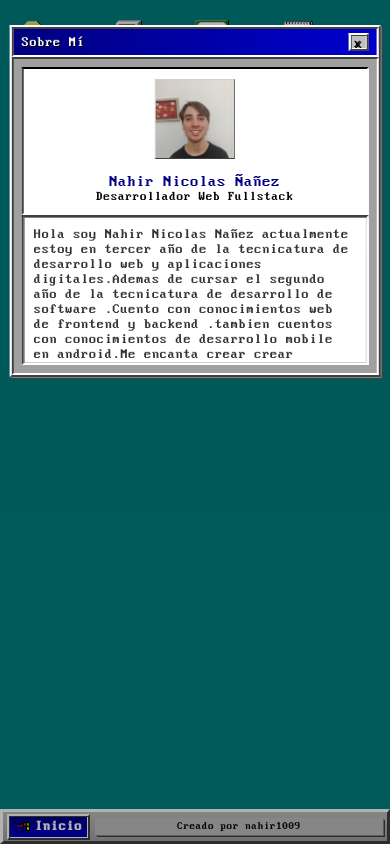
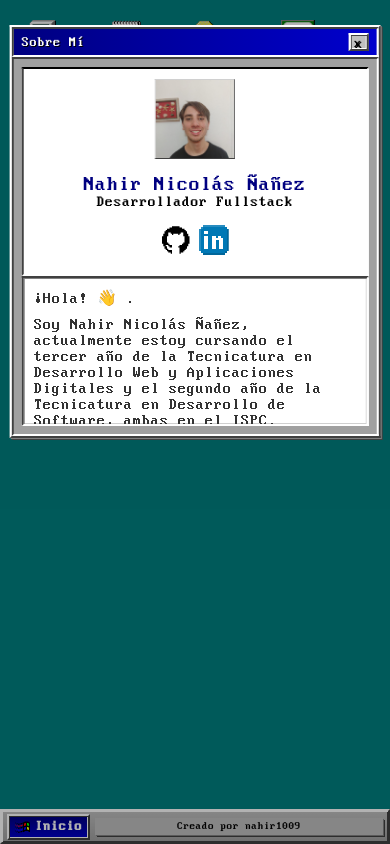
Before and after one commit to nahir1009/Mi-Portafolio, a plain HTML site: page index.html in a window 390 px wide. Drawn offline with Linux system fonts and the light colour scheme.

Commit message:
diseño responsive implementado y completo modal sobre mí

```diff
--- a/estilos.css
+++ b/estilos.css
@@ -18,14 +18,17 @@
     padding: 0;
     box-sizing: border-box;
 }
+
 body, html {
     margin: 0;
     padding: 0;
     background: #008080;
     font-family: 'Perfect DOS VGA 437 win';
     user-select: none;
+    cursor: url('./img/arrow.cur'), auto;
 
 }
+
 
 /* --- Variables CSS tamaños y espacio responsive --- */
 :root {
@@ -53,6 +56,10 @@ body, html {
     --icono-gap-extra-mobile: 30px;
     --icono-texto-margin-top-mobile: 2px;
 }
+h1{
+    display: none;
+}
+
 
 /*Navbar estilos*/
 .navbar {
@@ -71,7 +78,9 @@ body, html {
     display: inline-block;
     font-size: var(--icono-fuente-size-desktop);
     font-weight: bold;
+    cursor: url('./img/mano.cur'), pointer;
 }
+
 .icono img {
     width: var(--icono-img-size-desktop);
     height: var(--icono-img-size-desktop);
@@ -80,7 +89,7 @@ body, html {
 }
 .icono span {
     display: block;
-    margin-top: var(--icono-texto-margin-top-desktop);
+    margin-top: 10px;
     text-align: center;
 }
 
@@ -102,6 +111,7 @@ body, html {
     font-size: 0.875rem; /* equivale a 14px */
     display: none;
     z-index: 100;
+    cursor: url('./img/mano.cur'), pointer;
 
 }
 .barra-titulo {
@@ -118,7 +128,8 @@ body, html {
     border-top: 2px solid #404040;
     border-left: 2px solid #404040;
     border-right: 2px solid white;
-    cursor: default;
+    cursor: url('./img/arrow.cur'), auto;
+
 }
 .barra-titulo-texto p {
     font-size: 0.875rem;
@@ -147,6 +158,7 @@ body, html {
     color: white;
     border-color: red;
     box-shadow: none;
+    cursor: url('./img/mano.cur'), pointer;
 }
 .ventana-principal {
     background: #ffffff;
@@ -168,6 +180,7 @@ body, html {
     display: none;
     z-index: 50;
     cursor: pointer;
+    cursor: url('./img/mano.cur'), pointer;
 }
 /* Muestro ventanas y fondo cuando checkbox está activo */
 input[id^="modal-"]:checked + .ventana,
@@ -211,7 +224,7 @@ input[id^="modal-"]:checked + .ventana + label {
     border-left-color: white;
     border-bottom-color: #404040;
     border-right-color: #404040;
-    cursor: pointer;
+    cursor: url('./img/mano.cur'), pointer;
     user-select: none;
     box-shadow: 1px 1px #404040 inset, -1px -1px white inset;
     margin-right: 10px;
@@ -234,7 +247,7 @@ input[id^="modal-"]:checked + .ventana + label {
     width: 300px;
     text-align: center;
     box-shadow: 1px 1px #808080, 2px 2px #404040;
-    cursor: default;
+    cursor: url('./img/mano.cur'), pointer;
     user-select: none;
     font-size: 0.875rem; /* 14px */
 }
@@ -249,7 +262,7 @@ input[id^="modal-"]:checked + .ventana + label {
     border-bottom-color: white;
     border-right-color: white;
     box-shadow: inset 1px 1px #808080, inset -1px -1px #d0d0d0;
-    cursor: default;
+    cursor: url('./img/mano.cur'), pointer;
     user-select: none;
     font-size: 0.875rem;
 }
@@ -274,7 +287,7 @@ input[id^="modal-"]:checked + .ventana + label {
     width: var(--icono-contenedor-width-desktop);
     text-align: center;
     color: black;
-    cursor: pointer;
+    cursor: url('./img/mano.cur'), pointer;
     user-select: none;
     font-size: var(--icono-fuente-size-desktop);
 }
@@ -282,7 +295,7 @@ input[id^="modal-"]:checked + .ventana + label {
     width: var(--icono-img-size-desktop);
     height: var(--icono-img-size-desktop);
     display: block;
-    margin: 0 auto;
+    margin: 10px auto;
 }
 .icono-extra span {
     display: block;
@@ -293,13 +306,19 @@ a{
     text-decoration: none;
     color: black;
     font-family:'Perfect DOS VGA 437 win' ;
+    cursor: url('./img/mano.cur'), pointer;
 }
+
+
 
 p {
     font-family:'Perfect DOS VGA 437 win';
-    font-size: 0.875rem;
+    font-size: 1rem;
 }
-
+.perfil-texto-imagen{
+    width:30px ;
+    height: auto;
+}
 /*formulario contacto*/
 #form-contacto {
     display: flex;
@@ -395,12 +414,21 @@ p {
     border-bottom-color: #404040;
     border-right-color: #404040;
 }
+.perfil-texto{
+    display: flex;
+    flex-direction: column;
+    align-items: center;
+    margin-bottom: 5px;
+}
+.perfil-imagenes{
+    margin-top: 15px;
+}
 .perfil-texto h2 {
-    font-size: 1.125rem;
+    font-size: 1.4rem;
     color: #000080;
 }
 .perfil-texto h3 {
-    font-size: 0.875rem;
+    font-size: 1.1rem;
     color: black;
     font-weight: normal;
 }
@@ -488,10 +516,10 @@ p {
         width: 80px;
     }
     .perfil-texto h2 {
-        font-size: 1rem;
+        font-size: 1.3rem;
     }
     .perfil-texto h3 {
-        font-size: 0.8125rem;
+        font-size: 0.95rem;
     }
     .texto-introduccion {
         max-height: 150px;
@@ -582,3 +610,26 @@ p {
         padding: 3px 5px;
     }
 }
+
+
+
+/* Scrollbar diseño  */
+::-webkit-scrollbar {
+  width: 16px;
+}
+
+::-webkit-scrollbar-track {
+  background: #c0c0c0; /* Gris clásico */
+  border: 2px solid #ffffff; /* Borde blanco */
+  box-shadow: inset 1px 1px 0 #000000;
+}
+
+::-webkit-scrollbar-thumb {
+  background-color: #808080; /* Gris oscuro */
+  border: 2px solid #ffffff; /* Borde blanco */
+  box-shadow: inset 1px 1px 0 #000000;
+}
+
+::-webkit-scrollbar-thumb:hover {
+  background-color: #a0a0a0; /* Gris claro */
+}
--- a/index.html
+++ b/index.html
@@ -10,21 +10,21 @@
 <body>
 <header>
   <nav class="navbar">
+    <label for="modal-sobremi" role="button" class="icono">
+      <img src="./img/computadora.png" alt="Sobre mí">
+      <span>Sobre mí</span>
+    </label>
+     <label for="modal-habilidades" role="button" class="icono">
+      <img src="./img/notahabilidades.png" alt="Proyectos">
+      <span>Habilidades</span>
+    </label>
     <label for="modal-proyectos" role="button" class="icono">
       <img src="./img/carpeta.png" alt="proyectos">
       <span>Proyectos</span>
     </label>
-    <label for="modal-sobremi" role="button" class="icono">
-      <img src="./img/computadora.png" alt="Sobre mí">
-      <span>Sobre mí</span>
-    </label>
     <label for="modal-certificados" role="button" class="icono">
       <img src="./img/certificate.png" alt="certficados">
       <span>Certificados</span>
-    </label>
-    <label for="modal-habilidades" role="button" class="icono">
-      <img src="./img/notahabilidades.png" alt="Proyectos">
-      <span>Habilidades</span>
     </label>
      <label for="modal-contacto" role="button" class="icono">
       <img src="./img/blogdenotas.png" alt="contacto">
@@ -33,6 +33,7 @@
   </nav>
 </header>
 <main>
+  <h1>Portafolio Retro Nahir</h1>
   <div class="iconos-extra">
     <div class="icono-extra">
       <img src="./img/papelera.png" alt="Papelera de reciclaje">
@@ -48,18 +49,7 @@
     </div>
   </div>
 
-  <input type="checkbox" id="modal-proyectos" hidden>
-  <div class="ventana">
-    <div class="barra-titulo">
-      <div class="barra-titulo-texto"><p>Proyectos</p></div>
-      <label for="modal-proyectos" class="barra-titulo-cerrar">x</label>
-    </div>
-    <div class="ventana-principal">
-      <p>Contenido del Portafolio</p>
-    </div>
-  </div>
-  <label for="modal-proyectos" class="modal-fondo"></label>
-
+  <!-- Modal SOBRE MI -->
   <input type="checkbox" id="modal-sobremi" hidden checked>
   <div class="ventana">
     <div class="barra-titulo">
@@ -70,16 +60,51 @@
       <div class="perfil-info">
         <img class="ventana-imagen" src="./img/imagen perfil.jpg" alt="Nahir Nicolas Ñañez">
         <div class="perfil-texto">
-        <h2>Nahir Nicolas Ñañez</h2>
-        <h3>Desarrollador Web Fullstack</h3>
+          <h2>Nahir Nicolás Ñañez</h2>
+          <h3>Desarrollador Fullstack</h3>
+          <div class="perfil-imagenes">
+            <a href="https://github.com/nahir1009" target="_blank"><img class="perfil-texto-imagen" src="./img/github.svg" ></a>
+            <a href="https://www.linkedin.com/in/nahir-%C3%B1a%C3%B1ez-63232b218/" target="_blank"><img class="perfil-texto-imagen" src="./img/linkedin.svg" alt=""></a>
+          </div>
         </div>
       </div>
       <div class="texto-introduccion">
-      <p>Hola soy Nahir Nicolas Nañez  actualmente estoy en tercer año de la tecnicatura de desarrollo web y aplicaciones digitales.Ademas de cursar el segundo año de la tecnicatura de desarrollo de software .Cuento con conocimientos web de frontend y backend .tambien cuentos con conocimientos de desarrollo mobile en android.Me encanta crear crear diseños unicos.</p>
+        <p>¡Hola! 👋 .</p>
+        <p>Soy Nahir Nicolás Ñañez, actualmente estoy cursando el tercer año de la Tecnicatura en Desarrollo Web y Aplicaciones Digitales y el segundo año de la Tecnicatura en Desarrollo de Software, ambas en el ISPC.</p>
+        <p>Me especializo en desarrollo web, abarcando tanto frontend como backend, utilizando tecnologías como HTML, CSS, JavaScript, Angular, Django y más. También cuento con experiencia en el desarrollo de aplicaciones móviles para Android.</p>
+        <p>Soy una persona proactiva, con una gran pasión por la creatividad y el diseño único, que busca transformar ideas en productos digitales innovadores y funcionales. Siempre estoy en búsqueda de nuevos desafíos y oportunidades para aprender y crecer profesionalmente.</p>
       </div>
     </div>
   </div>
   <label for="modal-sobremi" class="modal-fondo"></label>
+
+  <!-- Modal HABILIDADES -->
+  <input type="checkbox" id="modal-habilidades" hidden>
+  <div class="ventana">
+    <div class="barra-titulo">
+      <div class="barra-titulo-texto"><p>Habilidades</p></div>
+      <label for="modal-habilidades" class="barra-titulo-cerrar">x</label>
+    </div>
+    <div class="ventana-principal">
+      <p>habilidades</p>
+    </div>
+  </div>
+  <label for="modal-habilidades" class="modal-fondo"></label>
+
+  <!-- Modal PROYECTOS -->
+  <input type="checkbox" id="modal-proyectos" hidden>
+  <div class="ventana">
+    <div class="barra-titulo">
+      <div class="barra-titulo-texto"><p>Proyectos</p></div>
+      <label for="modal-proyectos" class="barra-titulo-cerrar">x</label>
+    </div>
+    <div class="ventana-principal">
+      <p>Mis proyectos</p>
+    </div>
+  </div>
+  <label for="modal-proyectos" class="modal-fondo"></label>
+
+  <!-- Modal CERTIFICADOS -->
   <input type="checkbox" id="modal-certificados" hidden>
   <div class="ventana">
     <div class="barra-titulo">
@@ -90,19 +115,9 @@
       <p>certficados.exe</p>
     </div>
   </div>
-  <label for="modal-habilidades" class="modal-fondo"></label>
-  <input type="checkbox" id="modal-habilidades" hidden>
-  <div class="ventana">
-    <div class="barra-titulo">
-      <div class="barra-titulo-texto"><p>Habilidades</p></div>
-      <label for="modal-habilidades" class="barra-titulo-cerrar">x</label>
-    </div>
-    <div class="ventana-principal">
-      <p>habilidades </p>
-    </div>
-  </div>
-  <label for="modal-contacto" class="modal-fondo"></label>
-  <label for="modal-contacto" class="modal-fondo"></label>
+  <label for="modal-certificados" class="modal-fondo"></label>
+
+  <!-- Modal CONTACTO -->
   <input type="checkbox" id="modal-contacto" hidden>
   <div class="ventana">
     <div class="barra-titulo">
@@ -114,19 +129,19 @@
         <label for="nombre">Nombre:</label>
         <input type="text" id="nombre" name="nombre" placeholder="Tu nombre" required>
         <label for="asunto">Asunto:</label>
-        <input type="text" id="nombre" name="nombre" placeholder="escribe un titulo.." required>
+        <input type="text" id="asunto" name="asunto" placeholder="Escribe un título..." required>
         <label for="email">Correo electrónico:</label>
         <input type="email" id="email" name="email" placeholder="ejemplo@email.com" required>
-
         <label for="mensaje">Mensaje:</label>
         <textarea id="mensaje" name="mensaje" placeholder="Escribe tu mensaje..." required></textarea>
-
         <button type="submit">Enviar</button>
       </form>
     </div>
   </div>
-  <label for="modal-habilidades" class="modal-fondo"></label>
+  <label for="modal-contacto" class="modal-fondo"></label>
+
 </main>
+
 <footer class="BarraDeTareas">
   <div class="boton-inicio">
     <img src="./img/windows.png" alt="inicio">
@@ -134,7 +149,7 @@
   </div>
   <div class="BarraDeTareas-items">
     <div class="BarraDeTareas-item-sobremi"><p>Sobre Mí</p></div>
-    <div class="BarraDeTareas-item"><a href="https://github.com/nahir1009" target="_blank">Creado por nahir1009</a></div>
+    <div class="BarraDeTareas-item"><a href="https://github.com/nahir1009/Mi-Portafolio" target="_blank">Creado por nahir1009</a></div>
   </div>
   <div class="reloj"><p>12:00 PM</p></div>
 </footer>
```
Also changed, not shown: img/github.svg (added), img/linkedin.svg (added), 2 other files. Lines whose indentation alone changed are shown as unchanged.
